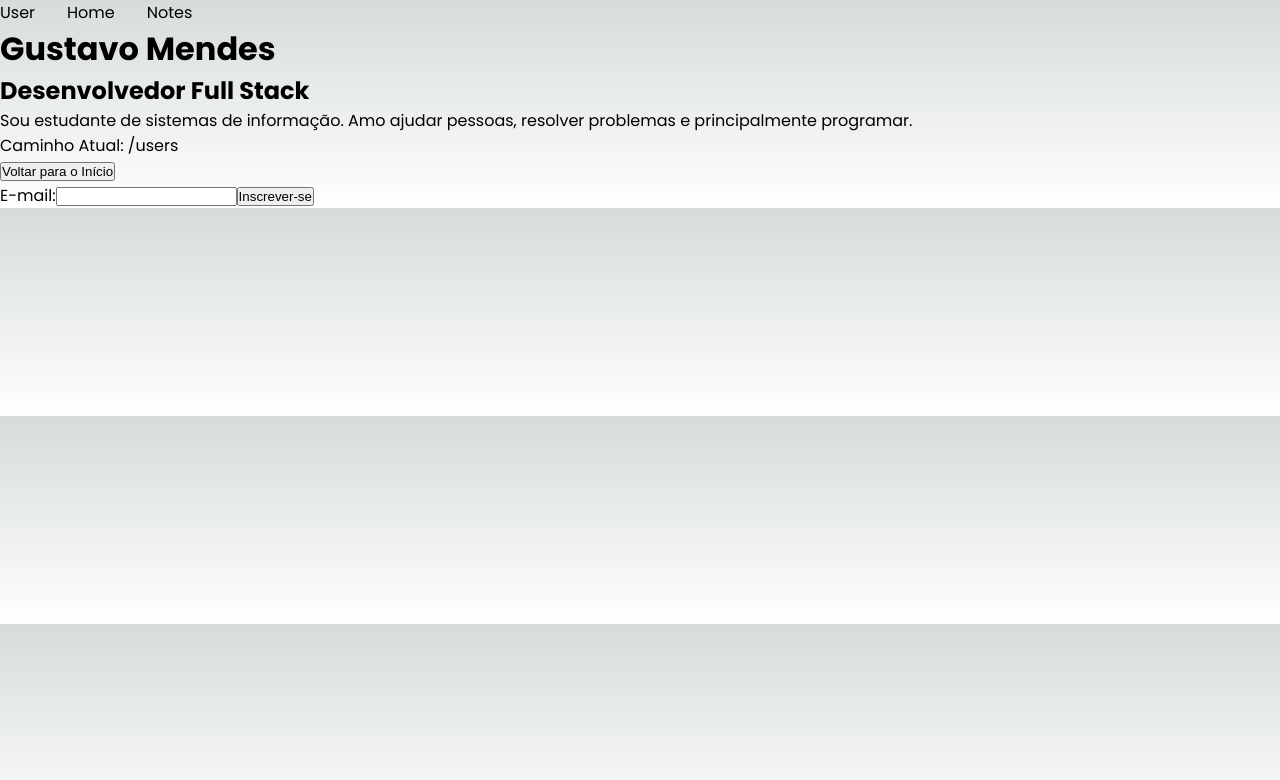
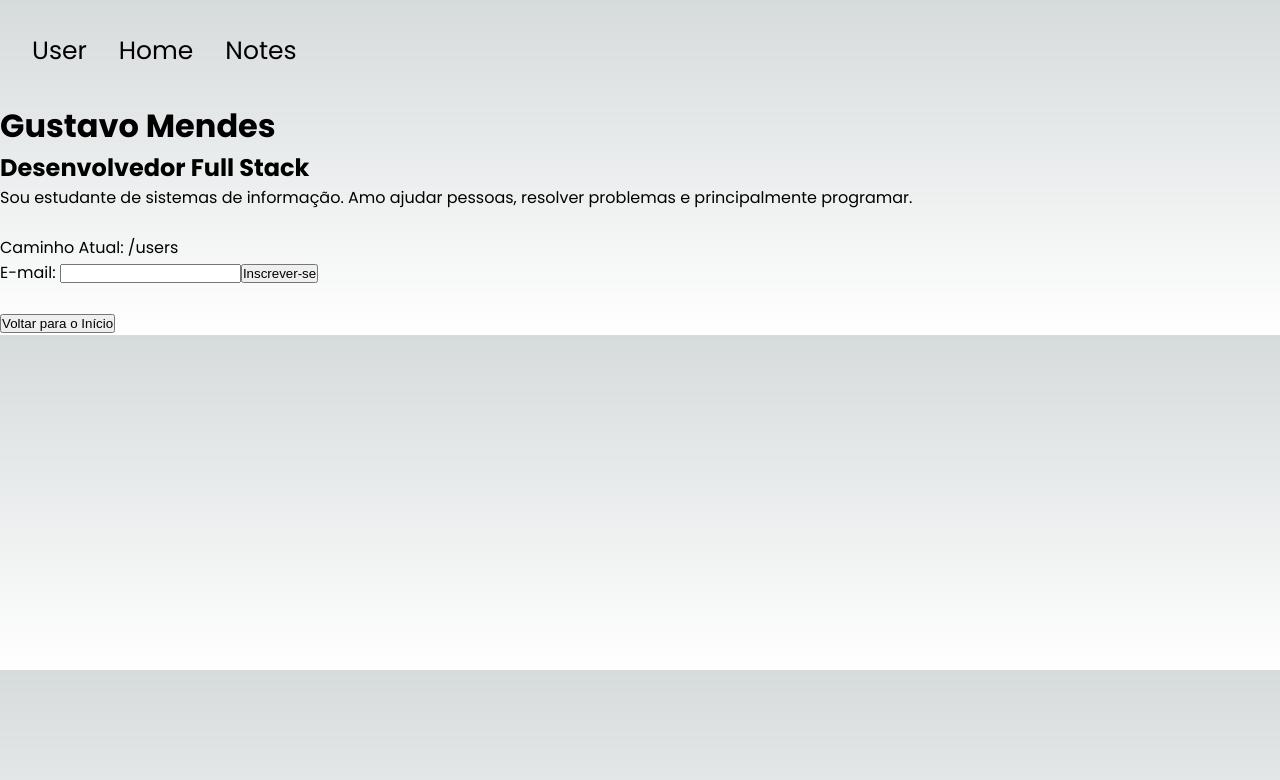
Before and after one commit to GustavoRMendes/next-js-14, a Next.js app: page /users in a window 1280 px wide. Shown: the top 780 px of the page. Built offline with nearby package versions, Linux system fonts and the light colour scheme.

Commit message:
Edit pages styles

```diff
--- a/src/app/users/page.tsx
+++ b/src/app/users/page.tsx
@@ -16,7 +16,7 @@ const Page: NextPage = () => {
       <p>
         Sou estudante de sistemas de informação.
         Amo ajudar pessoas, resolver problemas e principalmente programar.
-      </p>
+      </p> <br/>
       <InputForm />
     </>
   )
--- a/src/components/Header.tsx
+++ b/src/components/Header.tsx
@@ -4,7 +4,7 @@ import React from 'react'
 export default function Header () {
   return (
     <>
-      <nav style={{ display: 'flex', gap: '2rem' }}>
+      <nav style={{ display: 'flex', gap: '2rem',fontSize:'25px',padding: '2rem' }}>
         <Link href='/users'>User</Link>
         <Link href='/'>Home</Link>
         <Link href='/notes'> Notes </Link>
--- a/src/components/InputForm.tsx
+++ b/src/components/InputForm.tsx
@@ -12,19 +12,17 @@ export default function InputForm() {
       <p>
         Caminho Atual: {pathname}
       </p>
+      <form>
+        <label>E-mail: </label>
+        <input type="email" value={inputValue} onChange={(ev) => setInputValue(ev.target.value)} />
+        <button type="submit">Inscrever-se</button>
+      </form>
+      <br/>
       <nav>
         <button onClick={() => router.push('/')} type="button">
           Voltar para o Início
         </button>
       </nav>
-      <form>
-        <label>E-mail:</label>
-        <input type="email" value={inputValue} onChange={(ev) => setInputValue(ev.target.value)} />
-        <button type="submit">Inscrever-se</button>
-        <div>
-          {inputValue}
-        </div>
-      </form>
     </>
 
   )
```
Also changed, not shown: src/app/notes/page.tsx (+1 -1 lines).
